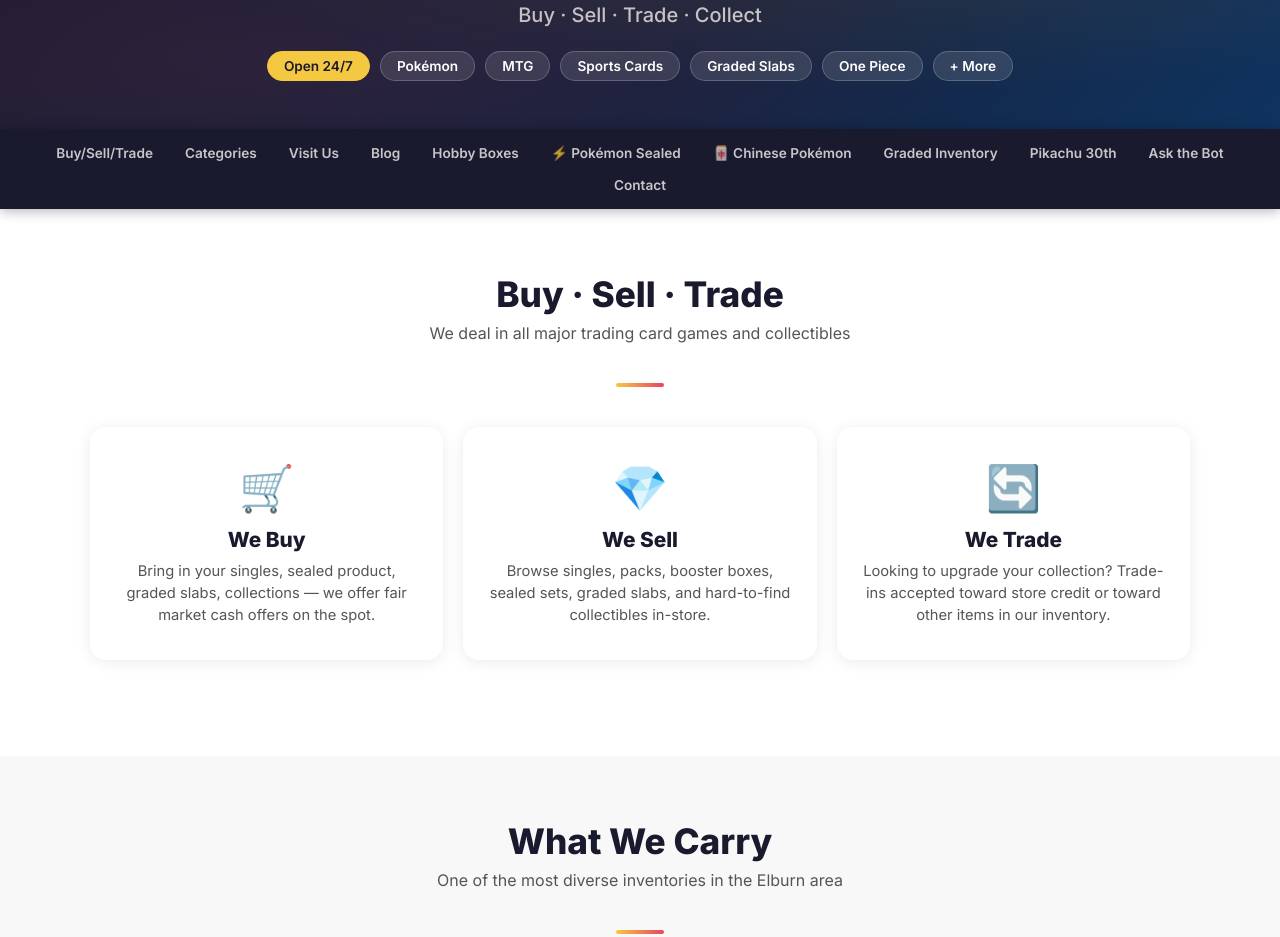
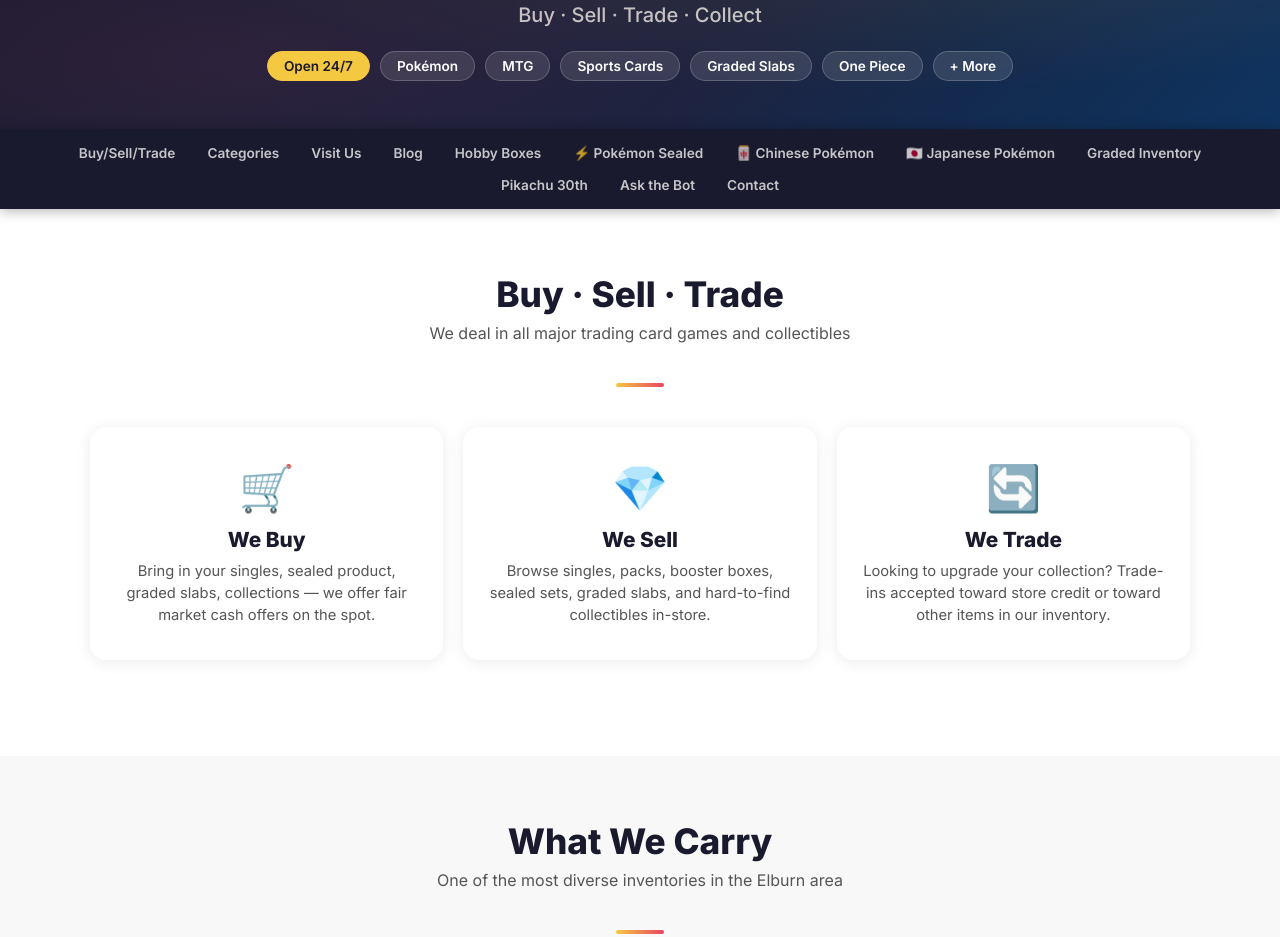
Before and after one commit to felixclawbotfelix-sys/elburn-card-shop, a plain HTML site: page index.html in a window 1280 px wide. Shown: the part 900-1837 px from the top of the page. Drawn offline with Linux system fonts and the light colour scheme.

Commit message:
Add Japanese Pokémon tab to nav

```diff
--- a/index.html
+++ b/index.html
@@ -542,6 +542,7 @@
   <a href="#hobby-boxes">Hobby Boxes</a>
   <a href="pokemon-sealed.html">⚡ Pokémon Sealed</a>
   <a href="pokemon-chinese.html">🀄 Chinese Pokémon</a>
+  <a href="pokemon-japanese.html">🇯🇵 Japanese Pokémon</a>
   <a href="graded-inventory.html">Graded Inventory</a>
   <a href="pikachu-30th-celebration.html">Pikachu 30th</a>
   <a href="#ai-bot-section">Ask the Bot</a>
```
